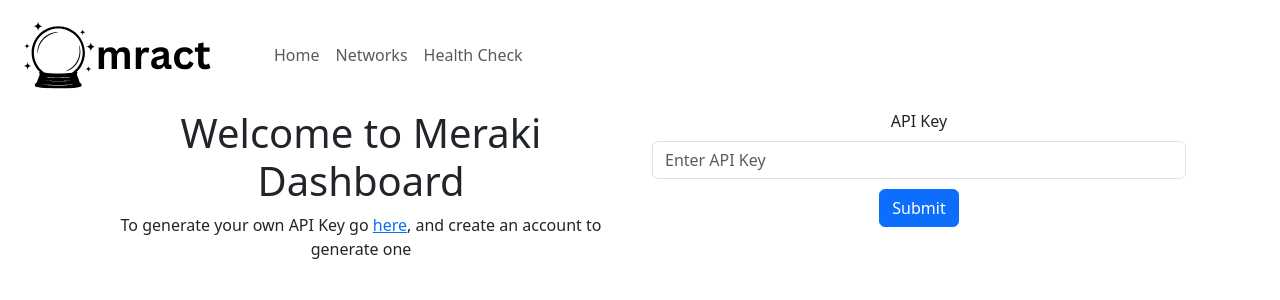
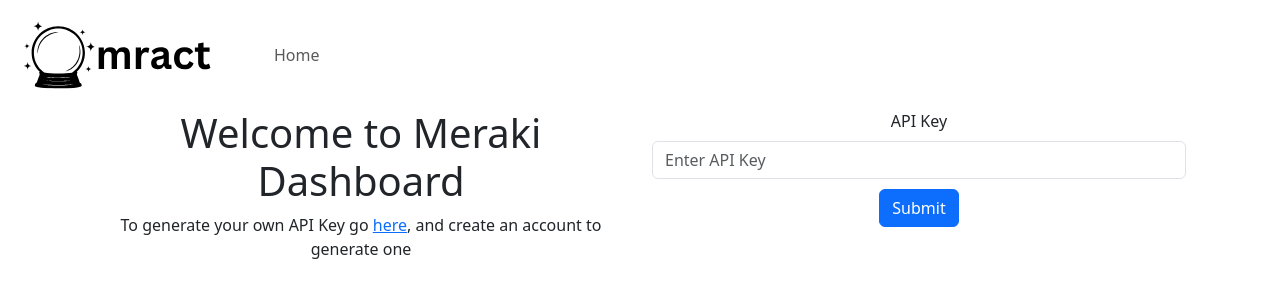
Before and after one commit to BlakeBrown03/Personal-Meraki, a React (Vite) app: page / in a window 1280 px wide. Shown: the top 300 px of the page. Built offline with nearby package versions, Linux system fonts and the light colour scheme.

Commit message:
Added some commenting and some security features

```diff
--- a/src/Structural/Layout.tsx
+++ b/src/Structural/Layout.tsx
@@ -1,7 +1,33 @@
+import { useEffect, useState } from "react";
 import { Container, Nav, Navbar } from "react-bootstrap";
 import { Link, Outlet } from "react-router-dom";
 
 export default function Layout() {
+	const apiKey = JSON.parse(sessionStorage.getItem("apiKey") || '""');
+	const [loginStatus, setLoginStatus] = useState<boolean>(apiKey !== "" ? true : false);
+	const [displayNavs, setDisplayNavs] = useState<JSX.Element | null>(null);
+
+	/**
+	 * check if the user is logged in
+	 * If they are logged in, then display the rest of the pages
+	 * @returns {boolean} true if the user is logged in, false otherwise
+	 */
+	useEffect(() => {
+		console.log(apiKey);
+		if (loginStatus) {
+			setDisplayNavs(() => {
+				return <>
+					<Nav.Link as={Link} to="networks">
+						Networks
+					</Nav.Link>
+					<Nav.Link as={Link} to="health-check">
+						Health Check
+					</Nav.Link>
+				</>;
+			});
+		}
+	}, [loginStatus]);
+
 	return (
 		<div>
 			<Navbar>
@@ -12,12 +38,7 @@
 					<Nav.Link as={Link} to="/">
 						Home
 					</Nav.Link>
-					<Nav.Link as={Link} to="networks">
-						Networks
-					</Nav.Link>
-					<Nav.Link as={Link} to="health-check">
-						Health Check
-					</Nav.Link>
+					{displayNavs}
 				</Nav>
 			</Navbar>
 			<Container>
--- a/src/pages/Login.tsx
+++ b/src/pages/Login.tsx
@@ -6,6 +6,10 @@
 	const [key, setKey] = useState("");
 	const navigate = useNavigate();
 
+	/**
+	 * Sets the API key in sessionStorage and navigates to the networks page
+	 * @param e prevents default form submission
+	 */
 	function registerKey(e: any): void {
 		e?.preventDefault();
 		if (key === "") {
```
Also changed, not shown: src/pages/NetworksPage.tsx (+21 -0 lines).
